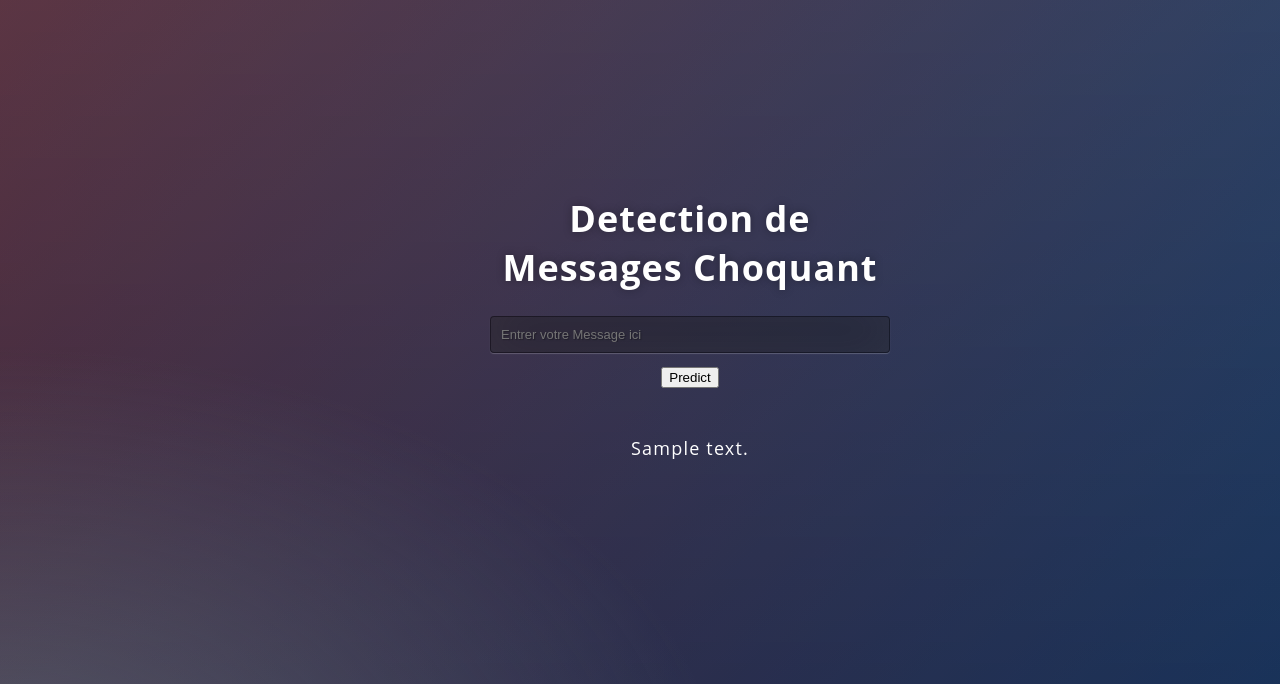
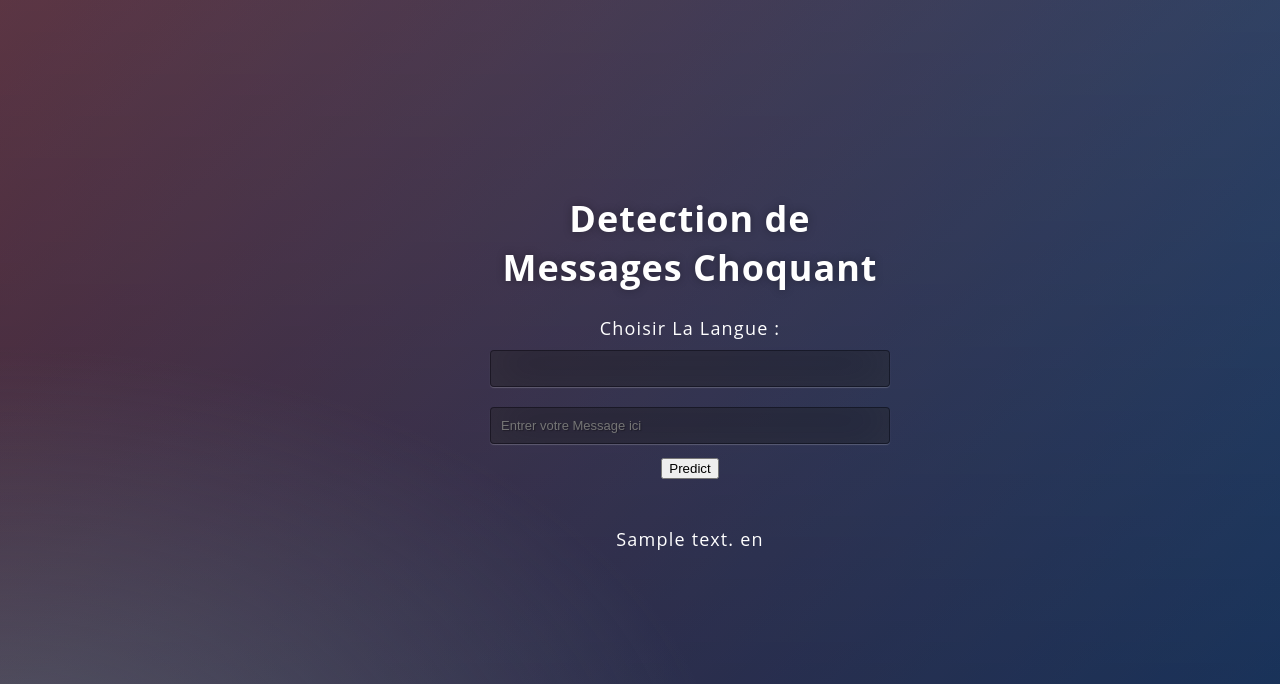
Before and after one commit to Allatchimi/Detection_Des_Message_choquants, a Flask app: template templates/index.html in a window 1280 px wide. Shown: the top 684 px of the page. Run offline with Flask 2, Linux system fonts and the light colour scheme; the template is opened without the code that fills it: most values are stand-ins (such as "Sample title", 1, 10 or a date in 2020).

Commit message:
le premier version du projet detection

```diff
--- a/app.py
+++ b/app.py
@@ -12,10 +12,11 @@ from tensorflow.keras.preprocessing.sequence import pad_sequences
 
 
 app = Flask(__name__)
-model = load_model('sarcasm_g.h5')
+model = load_model('sar.h5')
+modelAnglais = load_model('sar.h5')
 
 embedding_dim = 128
-max_length = 32
+max_length = 128
 trunc_type='post'
 padding_type='post'
 oov_tok = "<OOV>"
@@ -39,18 +40,36 @@ def predict():
     For rendering results on HTML GUI
     '''
     if request.method == 'POST':
-        int_features = str(request.form["interview_score"])
-        int_features = [int_feature.split() for int_feature in int_features]
-        tokenizer.fit_on_texts(int_features)
-        pred_sequences = tokenizer.texts_to_sequences(int_features)
-        pred_padded = pad_sequences(pred_sequences, maxlen=max_length, padding=padding_type, truncating=trunc_type)
 
-        pred_LSTM = (model.predict(pred_padded) > 0.5).astype("int32")
+        choix_langue = str(request.form["choix-de-langue"])
 
-        if pred_LSTM[0]== 0:
-            return render_template('index.html', prediction_text="ce message n'est pas choquant ")
+        if choix_langue == "Anglais":
+            int_features = str(request.form["interview_score"])
+            int_features = [int_feature.split() for int_feature in int_features]
+            tokenizer.fit_on_texts(int_features)
+            pred_sequences = tokenizer.texts_to_sequences(int_features)
+            pred_padded = pad_sequences(pred_sequences, maxlen=max_length, padding=padding_type, truncating=trunc_type)
+
+            pred_LSTM = (modelAnglais.predict(pred_padded) > 0.5).astype("int32")
+
+
+            if pred_LSTM[0] == 0:
+                return render_template('index.html', prediction_text="This message is not offensive ")
+            else:
+                return render_template('index.html', prediction_text=" This message is offensive")
         else:
-            return render_template('index.html', prediction_text= " message choquant")
+            int_features = str(request.form["interview_score"])
+            int_features = [int_feature.split() for int_feature in int_features]
+            tokenizer.fit_on_texts(int_features)
+            pred_sequences = tokenizer.texts_to_sequences(int_features)
+            pred_padded = pad_sequences(pred_sequences, maxlen=max_length, padding=padding_type, truncating=trunc_type)
+
+            pred_LSTM = (model.predict(pred_padded) > 0.5).astype("int32")
+
+            if pred_LSTM[0] == 0:
+                return render_template('index.html', prediction_text = "ce message n'est pas choquant ")
+            else:
+                return render_template('index.html', prediction_text = " message choquant ")
 
 
 
--- a/static/css/style.css
+++ b/static/css/style.css
@@ -27,12 +27,16 @@ body {
 	width:400px;
 	height:400px;
 }
+.label {
+    padding: 0px 0px 20px 0px;
+}
 
 .login h1 { color: #fff; text-shadow: 0 0 10px rgba(0,0,0,0.3); letter-spacing:1px; text-align:center; }
 
 input {
 	width: 100%;
 	margin-bottom: 10px;
+	margin-top: 10px;
 	background: rgba(0,0,0,0.3);
 	border: none;
 	outline: none;
--- a/templates/index.html
+++ b/templates/index.html
@@ -22,6 +22,13 @@
     <form action="{{ url_for('predict')}}" method="post">
         <!--	<input type="text" name="experience" placeholder="Experience" required="required" />
            <input type="text" name="test_score" placeholder="Test Score" required="required" /> -->
+        <label for="ice-cream-choice">Choisir La Langue :</label>
+        <input list="ice-cream-flavors" id="ice-cream-choice" name="choix-de-langue" />
+
+        <datalist id="ice-cream-flavors">
+            <option value="Anglais">
+            <option value="Français">
+        </datalist>
         <input type="text" name="interview_score" placeholder="Entrer votre Message ici" required="required"/>
 
         <button type="submit" class="btn btn-primary btn-block btn-large">Predict</button>
@@ -30,6 +37,7 @@
     <br>
     <br>
     {{ prediction_text }}
+     {{ choix_langue }}
 
 
 </div>
```
Also changed, not shown: 4 other files.
